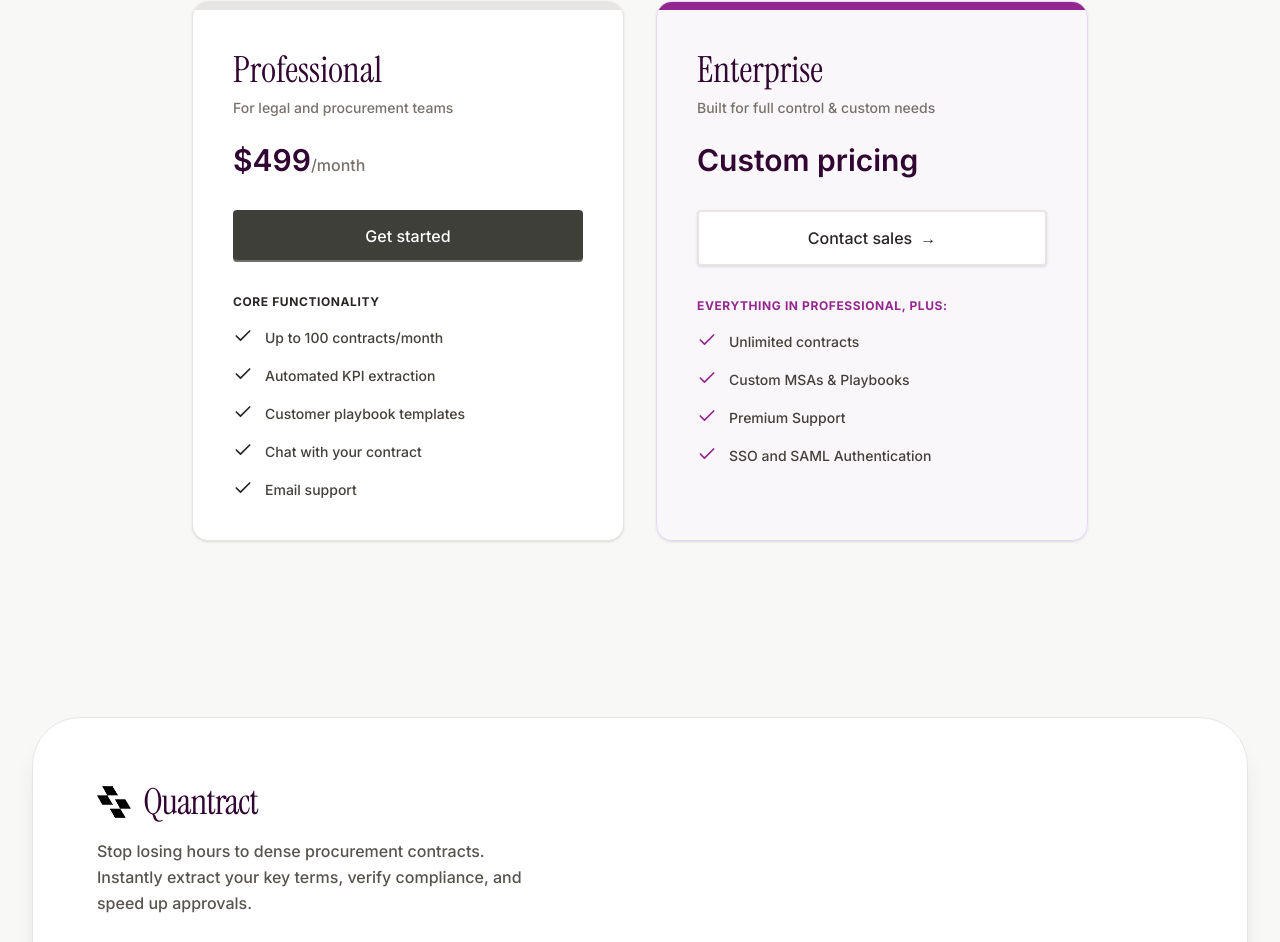
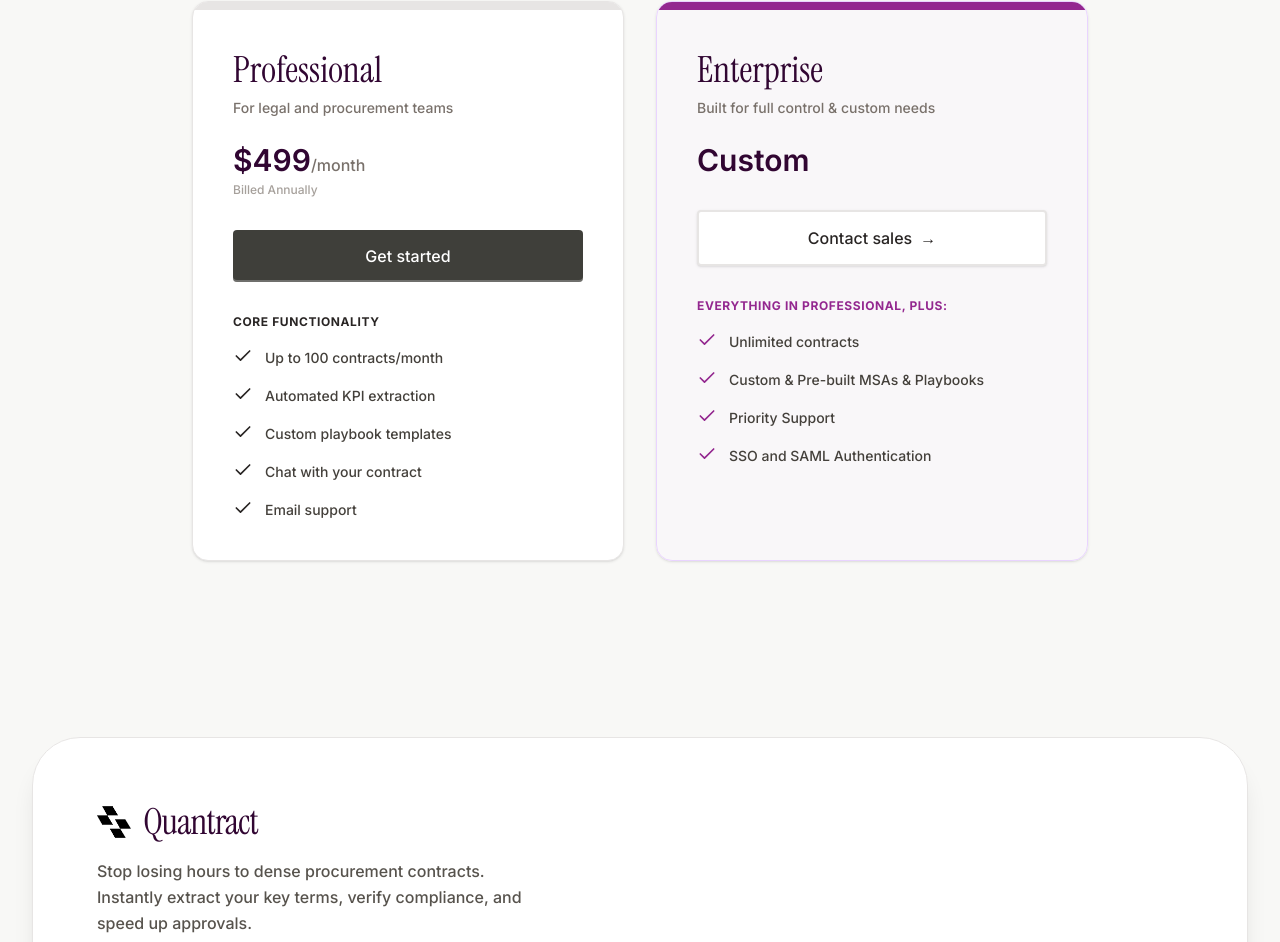
Before and after one commit to QuanteraAI/quantract, a React (Vite) app: page / in a window 1280 px wide. Shown: the part 3438-4380 px from the top of the page. Built offline with nearby package versions, Linux system fonts and the light colour scheme.

Commit message:
Update pricing and privacy

```diff
--- a/src/components/PricingSection.jsx
+++ b/src/components/PricingSection.jsx
@@ -16,6 +16,7 @@
                     <p className="text-stone-500 text-sm font-medium mb-6">For legal and procurement teams</p>
                     <div className="mb-8">
                         <span className="text-3xl font-semibold text-[var(--color-dark-text)]">$499</span><span className="text-stone-500 font-medium">/month</span>
+                        <div className="text-xs text-stone-400 mt-1 font-medium">Billed Annually</div>
                     </div>
                     <button className="w-full bg-[#3F3F3A] text-white text-base font-medium px-6 py-3.5 rounded shadow-[0px_-2px_0px_0px_rgba(255,255,255,0.25)_inset] hover:bg-black transition-all mb-8">
                         Get started
@@ -23,7 +24,7 @@
                     <div className="flex-1">
                         <p className="text-xs font-bold text-stone-800 uppercase tracking-wider mb-4">CORE FUNCTIONALITY</p>
                         <ul className="space-y-4">
-                            {['Up to 100 contracts/month', 'Automated KPI extraction', 'Customer playbook templates', 'Chat with your contract', 'Email support'].map((item, i) => (
+                            {['Up to 100 contracts/month', 'Automated KPI extraction', 'Custom playbook templates', 'Chat with your contract', 'Email support'].map((item, i) => (
                                 <li key={i} className="flex items-start gap-3 text-sm text-stone-700 font-medium">
                                     <Check className="w-5 h-5 text-stone-800 shrink-0" /> <span className="mt-0.5">{item}</span>
                                 </li>
@@ -38,7 +39,7 @@
                     <h3 className="font-serif text-4xl text-[var(--color-dark-text)] mb-2 mt-2">Enterprise</h3>
                     <p className="text-stone-500 text-sm font-medium mb-6">Built for full control & custom needs</p>
                     <div className="mb-8">
-                        <span className="text-3xl font-semibold text-[var(--color-dark-text)]">Custom pricing</span>
+                        <span className="text-3xl font-semibold text-[var(--color-dark-text)]">Custom</span>
                     </div>
                     <button className="w-full bg-white text-stone-800 border-2 border-stone-200 text-base font-medium px-6 py-3.5 rounded hover:border-[var(--color-primary)] hover:text-[var(--color-primary)] transition-all mb-8 flex items-center justify-center gap-2 shadow-sm">
                         Contact sales <span aria-hidden="true">&rarr;</span>
@@ -46,7 +47,7 @@
                     <div className="flex-1">
                         <p className="text-xs font-bold text-[var(--color-primary)] uppercase tracking-wider mb-4">EVERYTHING IN PROFESSIONAL, PLUS:</p>
                         <ul className="space-y-4">
-                            {['Unlimited contracts', 'Custom MSAs & Playbooks', 'Premium Support', 'SSO and SAML Authentication'].map((item, i) => (
+                            {['Unlimited contracts', 'Custom & Pre-built MSAs & Playbooks', 'Priority Support', 'SSO and SAML Authentication'].map((item, i) => (
                                 <li key={i} className="flex items-start gap-3 text-sm text-stone-700 font-medium">
                                     <Check className="w-5 h-5 text-[var(--color-primary)] shrink-0" /> <span className="mt-0.5">{item}</span>
                                 </li>
--- a/src/pages/Privacy.jsx
+++ b/src/pages/Privacy.jsx
@@ -8,7 +8,7 @@
                 <p>Last updated: October 2024</p>
 
                 <h2 className="font-serif text-3xl text-[var(--color-dark-text)] mt-12 mb-4">1. Information We Collect</h2>
-                <p>To provide you with the core functionality of Quantract—simplifying dense procurement contracts—we collect minimal necessary data:</p>
+                <p>To provide you with the core functionality of Quantract - simplifying dense procurement contracts - we collect minimal necessary data:</p>
                 <ul className="list-disc pl-6 space-y-2 text-stone-700">
                     <li><strong>Account Information:</strong> Your name, email address, and billing information to provide access to the platform.</li>
                     <li><strong>Document Data:</strong> The MSAs, vendor agreements, and playbooks you deliberately upload to our platform for processing.</li>
```
